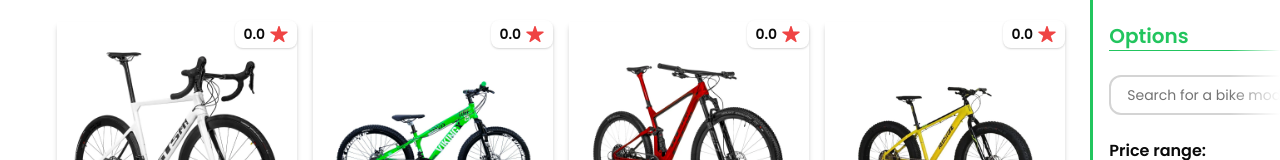
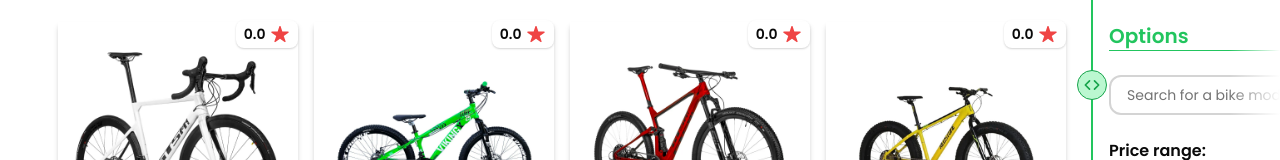
Before and after one commit to luissshc29/bike4cash, a Next.js app: page /bikes in a window 1280 px wide. Shown: the part 570-730 px from the top of the page. Built offline with nearby package versions, Linux system fonts and the light colour scheme; no server answers; the database is empty.

Commit message:
colocando o handle do FilterMenu como fixed em 80vh

```diff
--- a/src/app/bikes/page.tsx
+++ b/src/app/bikes/page.tsx
@@ -219,7 +219,7 @@ export default function BikesPage() {
                 </ResizablePanel>
                 <ResizableHandle
                     withHandle
-                    className="bg-green-500 z-20 w-[3px]"
+                    className="bg-green-500 z-20 w-[2px]"
                 />
                 <ResizablePanel defaultSize={15} className="bg-white">
                     <div className="absolute w-[4vw] h-full top-0 right-0 bg-gradient-to-r from-transparent to-white z-10"></div>
--- a/src/app/shadcnui/components/ui/resizable.tsx
+++ b/src/app/shadcnui/components/ui/resizable.tsx
@@ -33,7 +33,7 @@ const ResizableHandle = ({
         {...props}
     >
         {withHandle && (
-            <div className="z-10 p-1 flex items-center justify-center rounded-full border border-green-600 text-xl text-green-600 bg-green-200">
+            <div className="z-10 p-1 flex items-center justify-center rounded-full border border-green-600 text-xl text-green-600 bg-green-200 fixed top-[80vh]">
                 <LuChevronsLeftRight />
             </div>
         )}
```
